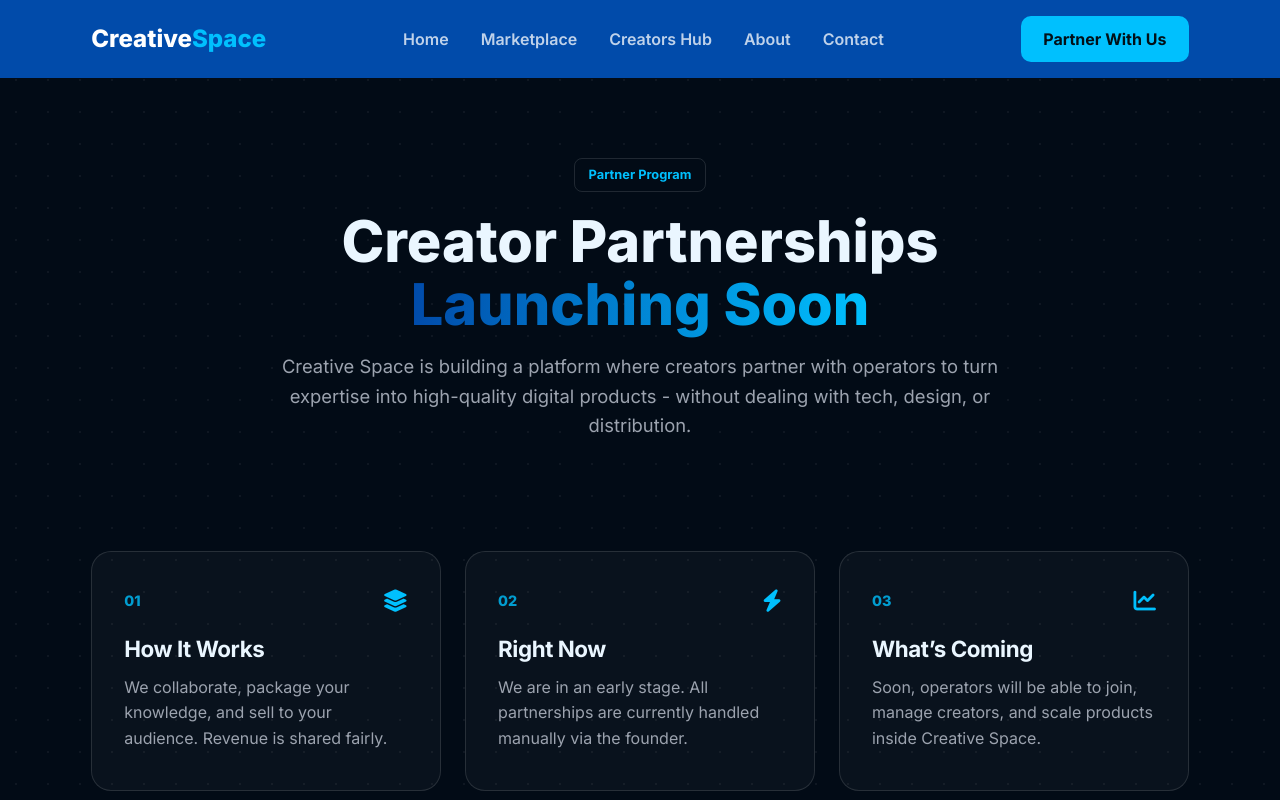
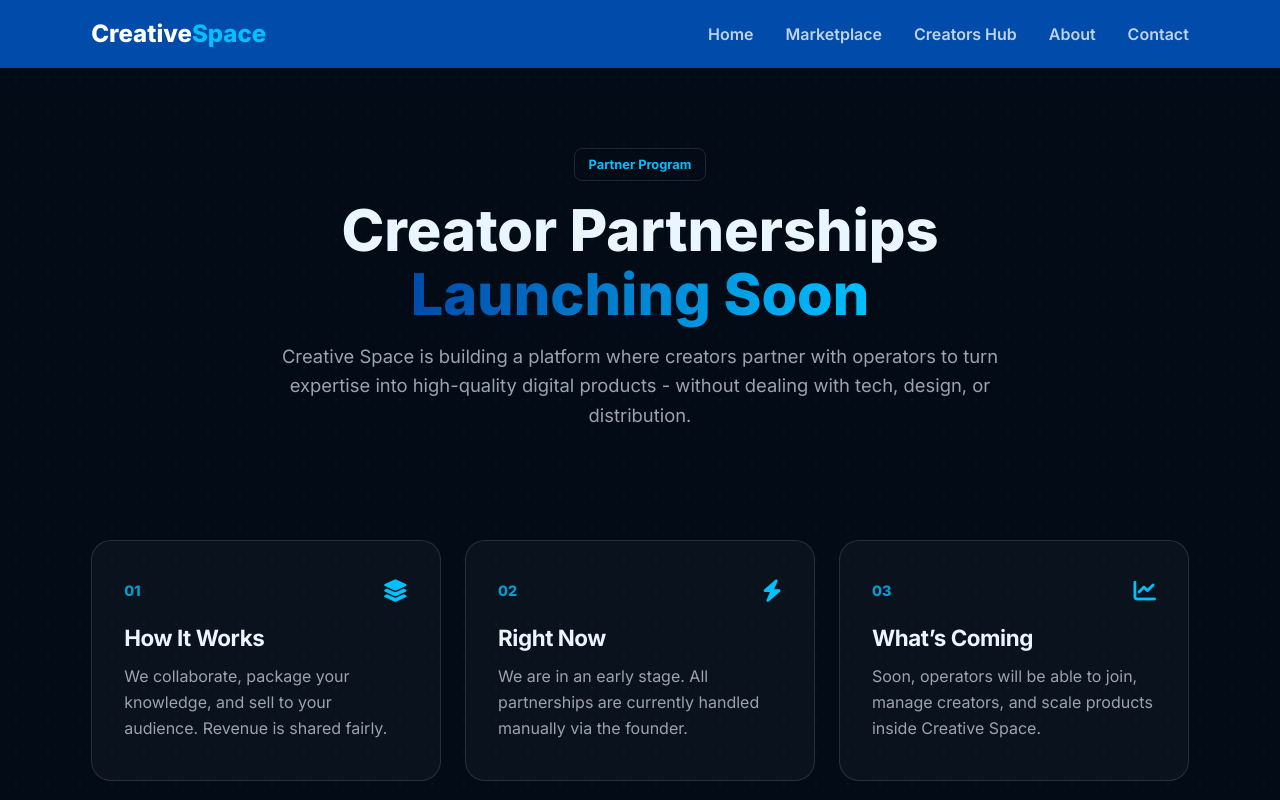
Before and after one commit to M3SAH/creative-spacezm-preview, a plain HTML site: page coming-soon.html in a window 1280 px wide. Shown: the top 800 px of the page. Drawn offline with Linux system fonts and the light colour scheme.

Commit message:
Update coming-soon.html

```diff
--- a/coming-soon.html
+++ b/coming-soon.html
@@ -30,7 +30,6 @@
           <li><a href="contact.html">Contact</a></li>
         </ul>
 
-        <a href="contact.html" class="partner-btn">Partner With Us</a>
       </div>
     </header>
 
```
